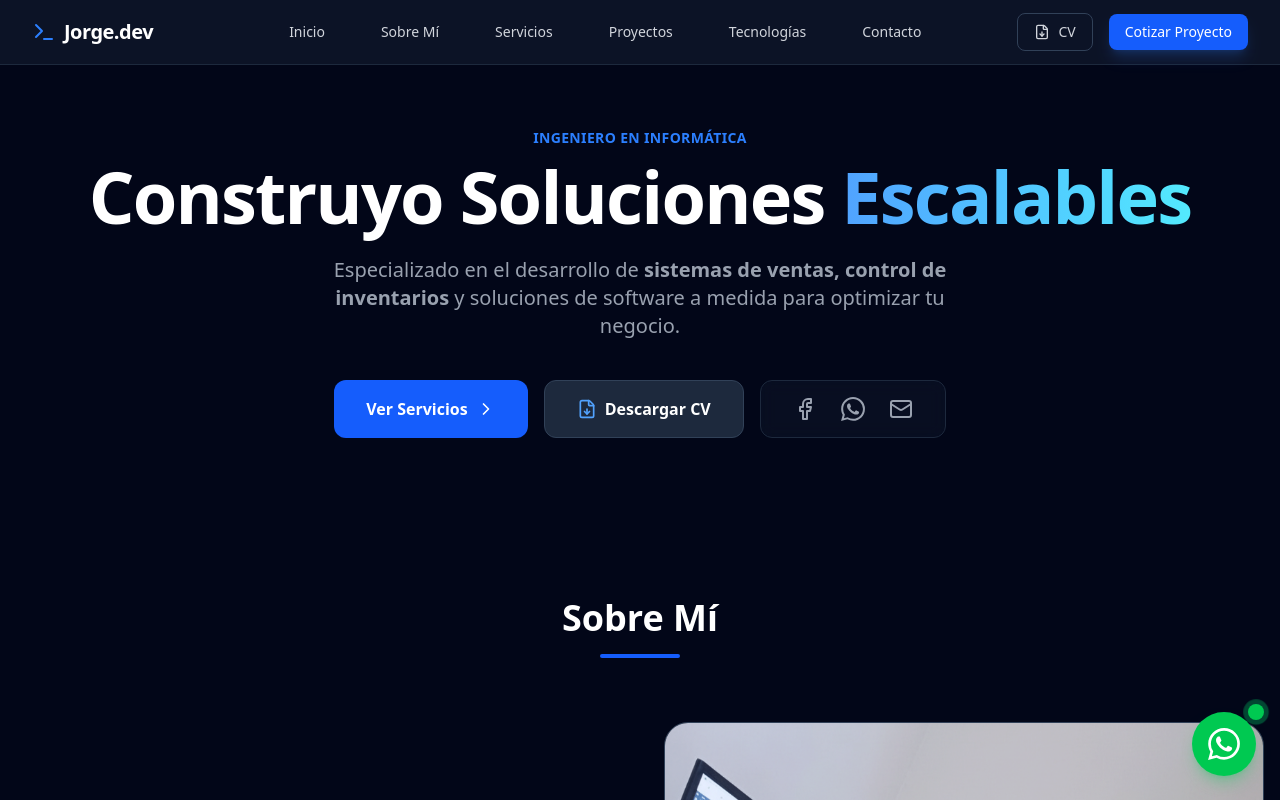
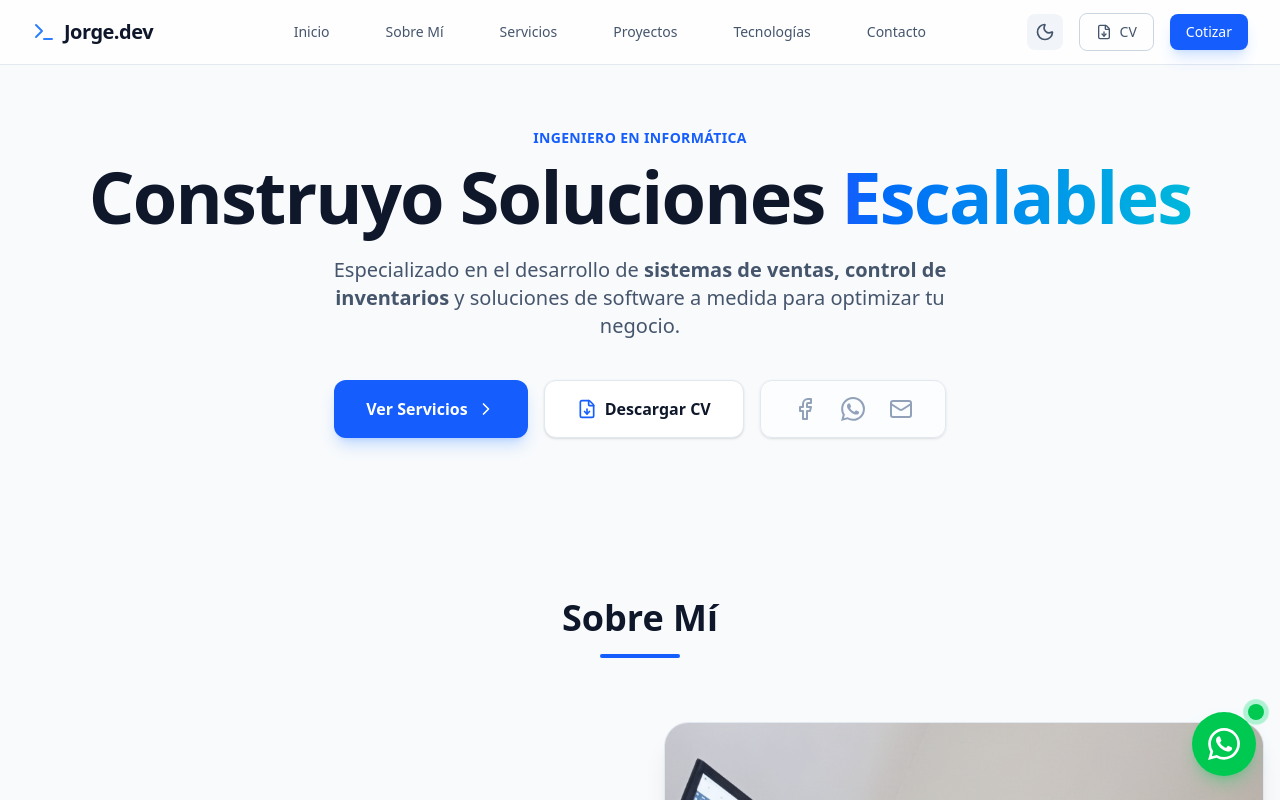
Before and after one commit to eduardoArequipa/cv, a React (Vite) app: page / in a window 1280 px wide. Shown: the top 800 px of the page. Built offline with nearby package versions, Linux system fonts and the light colour scheme.

Commit message:
añadiendo el modo oscuro

```diff
--- a/src/App.tsx
+++ b/src/App.tsx
@@ -10,7 +10,7 @@ import FloatingWhatsApp from './components/FloatingWhatsApp';
 
 function App() {
   return (
-    <div className="min-h-screen bg-slate-950 text-slate-200 selection:bg-blue-500/30">
+    <div className="min-h-screen bg-slate-50 dark:bg-slate-950 text-slate-900 dark:text-slate-200 selection:bg-blue-500/30 transition-colors duration-300">
       <Navbar />
       <main>
         <Hero />
--- a/src/index.css
+++ b/src/index.css
@@ -1,7 +1,13 @@
 @import "tailwindcss";
+
+@custom-variant dark (&:where(.dark, .dark *));
 
 @layer base {
   html {
     scroll-behavior: smooth;
   }
+
+  body {
+    @apply transition-colors duration-300;
+  }
 }
--- a/src/layout/Footer.tsx
+++ b/src/layout/Footer.tsx
@@ -1,6 +1,5 @@
-
 const Footer = () => (
-  <footer className="py-10 border-t border-slate-900 text-center text-gray-500 text-sm">
+  <footer className="py-10 border-t border-slate-200 dark:border-slate-900 text-center text-slate-500 dark:text-gray-500 text-sm bg-white dark:bg-slate-950 transition-colors duration-300">
     © {new Date().getFullYear()} Jorge.dev - Ingeniero en Informática.
   </footer>
 );
--- a/src/layout/Navbar.tsx
+++ b/src/layout/Navbar.tsx
@@ -1,8 +1,37 @@
 import { useState, useEffect } from 'react';
-import { Terminal, Menu, X, FileDown } from 'lucide-react';
+import { Terminal, Menu, X, FileDown, Sun, Moon } from 'lucide-react';
 
 const Navbar = () => {
   const [isOpen, setIsOpen] = useState(false);
+  const [isDark, setIsDark] = useState(true);
+
+  // Inicializar el tema desde localStorage o preferencia del sistema
+  useEffect(() => {
+    const savedTheme = localStorage.getItem('theme');
+    const systemPrefersDark = window.matchMedia('(prefers-color-scheme: dark)').matches;
+
+    if (savedTheme === 'dark' || (!savedTheme && systemPrefersDark)) {
+      setIsDark(true);
+      document.documentElement.classList.add('dark');
+    } else {
+      setIsDark(false);
+      document.documentElement.classList.remove('dark');
+    }
+  }, []);
+
+  const toggleTheme = () => {
+    setIsDark((prev) => {
+      const newVal = !prev;
+      if (newVal) {
+        document.documentElement.classList.add('dark');
+        localStorage.setItem('theme', 'dark');
+      } else {
+        document.documentElement.classList.remove('dark');
+        localStorage.setItem('theme', 'light');
+      }
+      return newVal;
+    });
+  };
 
   const navLinks = [
     { name: 'Inicio', href: '#inicio' },
@@ -21,22 +50,22 @@ const Navbar = () => {
   }, [isOpen]);
 
   return (
-    <nav className="fixed top-0 w-full z-50 bg-slate-900/80 backdrop-blur-md border-b border-slate-800">
+    <nav className="fixed top-0 w-full z-50 bg-white/80 dark:bg-slate-900/80 backdrop-blur-md border-b border-slate-200 dark:border-slate-800 transition-colors duration-300">
       <div className="max-w-7xl mx-auto px-4 sm:px-6 lg:px-8">
         <div className="flex items-center justify-between h-16">
           <div className="flex items-center gap-2">
             <Terminal className="w-6 h-6 text-blue-500" />
-            <span className="font-bold text-xl tracking-tight text-white">Jorge.dev</span>
+            <span className="font-bold text-xl tracking-tight text-slate-900 dark:text-white">Jorge.dev</span>
           </div>
 
           {/* Escritorio */}
           <div className="hidden md:block">
-            <div className="ml-10 flex items-baseline space-x-8">
+            <div className="ml-10 flex items-baseline space-x-4 lg:space-x-8">
               {navLinks.map((item) => (
                 <a
                   key={item.name}
                   href={item.href}
-                  className="text-gray-300 hover:text-blue-500 px-3 py-2 rounded-md text-sm font-medium transition-colors"
+                  className="text-slate-600 dark:text-gray-300 hover:text-blue-500 dark:hover:text-blue-400 px-3 py-2 rounded-md text-sm font-medium transition-colors"
                 >
                   {item.name}
                 </a>
@@ -45,24 +74,38 @@ const Navbar = () => {
           </div>
 
           <div className="hidden md:flex items-center gap-4">
+            <button
+              onClick={toggleTheme}
+              className="p-2 rounded-lg bg-slate-100 dark:bg-slate-800 text-slate-600 dark:text-yellow-400 hover:ring-2 hover:ring-blue-500 transition-all"
+              aria-label="Alternar modo de color"
+            >
+              {isDark ? <Sun className="w-5 h-5" /> : <Moon className="w-5 h-5" />}
+            </button>
             <a
               href="/CV_Jorge_Arequipa.pdf"
               download
-              className="flex items-center gap-2 text-gray-300 hover:text-white border border-slate-700 hover:border-blue-500 px-4 py-2 rounded-lg text-sm font-medium transition-all"
+              className="flex items-center gap-2 text-slate-600 dark:text-gray-300 hover:text-blue-600 dark:hover:text-white border border-slate-300 dark:border-slate-700 hover:border-blue-500 px-4 py-2 rounded-lg text-sm font-medium transition-all"
             >
               <FileDown className="w-4 h-4" />
               CV
             </a>
             <a href="#contacto" className="bg-blue-600 hover:bg-blue-700 text-white px-4 py-2 rounded-lg text-sm font-medium transition-all shadow-lg shadow-blue-500/20">
-              Cotizar Proyecto
+              Cotizar
             </a>
           </div>
 
           {/* Botón Móvil */}
-          <div className="md:hidden flex items-center">
+          <div className="md:hidden flex items-center gap-2">
+            <button
+              onClick={toggleTheme}
+              className="p-2 rounded-lg bg-slate-100 dark:bg-slate-800 text-slate-600 dark:text-yellow-400"
+              aria-label="Alternar modo de color"
+            >
+              {isDark ? <Sun className="w-5 h-5" /> : <Moon className="w-5 h-5" />}
+            </button>
             <button
               onClick={() => setIsOpen(!isOpen)}
-              className="text-gray-300 hover:text-white p-2"
+              className="text-slate-600 dark:text-gray-300 hover:text-blue-600 dark:hover:text-white p-2"
               aria-label="Menu principal"
             >
               {isOpen ? <X className="w-6 h-6" /> : <Menu className="w-6 h-6" />}
@@ -73,14 +116,14 @@ const Navbar = () => {
 
       {/* Menú Móvil Desplegable */}
       {isOpen && (
-        <div className="md:hidden bg-slate-900 border-b border-slate-800 animate-in slide-in-from-top duration-300">
+        <div className="md:hidden bg-white dark:bg-slate-900 border-b border-slate-200 dark:border-slate-800 animate-in slide-in-from-top duration-300">
           <div className="px-2 pt-2 pb-3 space-y-1 sm:px-3 text-center">
             {navLinks.map((item) => (
               <a
                 key={item.name}
                 href={item.href}
                 onClick={() => setIsOpen(false)}
-                className="text-gray-300 hover:text-blue-500 block px-3 py-4 rounded-md text-base font-medium border-b border-slate-800/50 last:border-0"
+                className="text-slate-600 dark:text-gray-300 hover:text-blue-500 block px-3 py-4 rounded-md text-base font-medium border-b border-slate-100 dark:border-slate-800/50 last:border-0"
               >
                 {item.name}
               </a>
@@ -89,7 +132,7 @@ const Navbar = () => {
               <a
                 href="/CV_Jorge_Arequipa.pdf"
                 download
-                className="flex items-center justify-center gap-2 border border-slate-700 text-gray-300 px-4 py-3 rounded-lg text-base font-medium"
+                className="flex items-center justify-center gap-2 border border-slate-300 dark:border-slate-700 text-slate-600 dark:text-gray-300 px-4 py-3 rounded-lg text-base font-medium"
               >
                 <FileDown className="w-5 h-5" />
                 Descargar CV
@@ -97,7 +140,7 @@ const Navbar = () => {
               <a
                 href="#contacto"
                 onClick={() => setIsOpen(false)}
-                className="bg-blue-600 text-white block px-4 py-3 rounded-lg text-base font-medium"
+                className="bg-blue-600 text-white block px-4 py-3 rounded-lg text-base font-medium text-center"
               >
                 Cotizar Proyecto
               </a>
--- a/src/sections/About.tsx
+++ b/src/sections/About.tsx
@@ -6,7 +6,7 @@ const About = () => {
     <section id="sobre-mí" className="py-20 px-4">
       <div className="max-w-7xl mx-auto">
         <div className="text-center mb-16">
-          <h2 className="text-3xl md:text-4xl font-bold text-white mb-4">Sobre Mí</h2>
+          <h2 className="text-3xl md:text-4xl font-bold text-slate-900 dark:text-white mb-4">Sobre Mí</h2>
           <div className="w-20 h-1 bg-blue-600 mx-auto rounded-full"></div>
         </div>
 
@@ -17,29 +17,29 @@ const About = () => {
             viewport={{ once: true }}
             className="space-y-6"
           >
-            <h3 className="text-2xl font-bold text-blue-400">¡Hola! Soy Jorge Eduardo</h3>
-            <p className="text-gray-400 leading-relaxed text-lg">
+            <h3 className="text-2xl font-bold text-blue-600 dark:text-blue-400">¡Hola! Soy Jorge Eduardo</h3>
+            <p className="text-slate-600 dark:text-gray-400 leading-relaxed text-lg">
               Soy <b>Ingeniero en Informática</b>, apasionado por la creación de soluciones tecnológicas que transforman negocios. Me especializo en el desarrollo de sistemas robustos y eficientes.
             </p>
-            <p className="text-gray-400 leading-relaxed">
+            <p className="text-slate-600 dark:text-gray-400 leading-relaxed">
               Mi enfoque no es solo escribir código, sino entender los problemas de mis clientes para entregar software que realmente aporte valor, desde el control de inventarios hasta la automatización de ventas.
             </p>
 
             <div className="grid grid-cols-1 sm:grid-cols-2 gap-4 pt-4">
-              <div className="flex items-center gap-3 text-gray-300">
-                <User className="text-blue-500 w-5 h-5" />
+              <div className="flex items-center gap-3 text-slate-700 dark:text-gray-300">
+                <User className="text-blue-600 dark:text-blue-500 w-5 h-5" />
                 <span>Jorge Eduardo Arequipa Cruz</span>
               </div>
-              <div className="flex items-center gap-3 text-gray-300">
-                <Calendar className="text-blue-500 w-5 h-5" />
+              <div className="flex items-center gap-3 text-slate-700 dark:text-gray-300">
+                <Calendar className="text-blue-600 dark:text-blue-500 w-5 h-5" />
                 <span>26 años (19 de Octubre, 1999)</span>
               </div>
-              <div className="flex items-center gap-3 text-gray-300">
-                <MapPin className="text-blue-500 w-5 h-5" />
+              <div className="flex items-center gap-3 text-slate-700 dark:text-gray-300">
+                <MapPin className="text-blue-600 dark:text-blue-500 w-5 h-5" />
                 <span>Tarija, Bolivia</span>
               </div>
-              <div className="flex items-center gap-3 text-gray-300">
-                <GraduationCap className="text-blue-500 w-5 h-5" />
+              <div className="flex items-center gap-3 text-slate-700 dark:text-gray-300">
+                <GraduationCap className="text-blue-600 dark:text-blue-500 w-5 h-5" />
                 <span>Ingeniero en Informática</span>
               </div>
             </div>
@@ -51,16 +51,16 @@ const About = () => {
             viewport={{ once: true }}
             className="relative"
           >
-            <div className="aspect-square bg-slate-800 rounded-3xl border border-slate-700 overflow-hidden group relative">
+            <div className="aspect-square bg-slate-100 dark:bg-slate-800 rounded-3xl border border-slate-200 dark:border-slate-700 overflow-hidden group relative shadow-xl">
                <img
                 src="/foto-perfil.png"
                 alt="Jorge Eduardo Arequipa Cruz"
                 className="w-full h-full object-cover group-hover:scale-105 transition-transform duration-500"
                />
-               <div className="absolute inset-0 bg-blue-600/10 group-hover:bg-transparent transition-colors duration-500"></div>
+               <div className="absolute inset-0 bg-blue-600/5 group-hover:bg-transparent transition-colors duration-500"></div>
 
-               <div className="absolute bottom-6 left-6 right-6 p-6 bg-slate-900/90 backdrop-blur-sm border border-slate-800 rounded-2xl shadow-xl">
-                 <p className="text-blue-400 font-bold italic">"La ingeniería es el arte de hacer realidad lo imposible."</p>
+               <div className="absolute bottom-6 left-6 right-6 p-6 bg-white/90 dark:bg-slate-900/90 backdrop-blur-sm border border-slate-200 dark:border-slate-800 rounded-2xl shadow-xl">
+                 <p className="text-blue-600 dark:text-blue-400 font-bold italic">"La ingeniería es el arte de hacer realidad lo imposible."</p>
                </div>
             </div>
           </motion.div>
--- a/src/sections/Hero.tsx
+++ b/src/sections/Hero.tsx
@@ -15,35 +15,35 @@ const Hero = () => {
           transition={{ duration: 0.5 }}
           className="text-center"
         >
-          <h2 className="text-blue-500 font-semibold tracking-wide uppercase text-sm mb-3">Ingeniero en Informática</h2>
-          <h1 className="text-5xl md:text-7xl font-extrabold text-white mb-6 tracking-tight">
-            Construyo Soluciones <span className="text-transparent bg-clip-text bg-linear-to-r from-blue-400 to-cyan-300">Escalables</span>
+          <h2 className="text-blue-600 dark:text-blue-500 font-semibold tracking-wide uppercase text-sm mb-3">Ingeniero en Informática</h2>
+          <h1 className="text-5xl md:text-7xl font-extrabold text-slate-900 dark:text-white mb-6 tracking-tight">
+            Construyo Soluciones <span className="text-transparent bg-clip-text bg-linear-to-r from-blue-600 to-cyan-500 dark:from-blue-400 dark:to-cyan-300">Escalables</span>
           </h1>
-          <p className="text-gray-400 text-lg md:text-xl max-w-2xl mx-auto mb-10">
+          <p className="text-slate-600 dark:text-gray-400 text-lg md:text-xl max-w-2xl mx-auto mb-10">
             Especializado en el desarrollo de <b>sistemas de ventas, control de inventarios</b> y soluciones de software a medida para optimizar tu negocio.
           </p>
           <div className="flex flex-col sm:flex-row gap-4 justify-center">
-            <a href="#servicios" className="flex items-center justify-center gap-2 bg-blue-600 hover:bg-blue-700 text-white px-8 py-4 rounded-xl font-semibold transition-all group">
+            <a href="#servicios" className="flex items-center justify-center gap-2 bg-blue-600 hover:bg-blue-700 text-white px-8 py-4 rounded-xl font-semibold transition-all group shadow-lg shadow-blue-500/25">
               Ver Servicios
               <ChevronRight className="w-5 h-5 group-hover:translate-x-1 transition-transform" />
             </a>
             <a
               href="/CV_Jorge_Arequipa.pdf"
               download
-              className="flex items-center justify-center gap-2 bg-slate-800 hover:bg-slate-700 text-white px-8 py-4 rounded-xl font-semibold border border-slate-700 transition-all"
+              className="flex items-center justify-center gap-2 bg-white dark:bg-slate-800 hover:bg-slate-50 dark:hover:bg-slate-700 text-slate-900 dark:text-white px-8 py-4 rounded-xl font-semibold border border-slate-200 dark:border-slate-700 transition-all shadow-sm"
             >
-              <FileDown className="w-5 h-5 text-blue-400" />
+              <FileDown className="w-5 h-5 text-blue-600 dark:text-blue-400" />
               Descargar CV
             </a>
-            <div className="flex items-center justify-center gap-6 px-8 py-4 bg-slate-900/50 rounded-xl border border-slate-800 backdrop-blur-sm">
+            <div className="flex items-center justify-center gap-6 px-8 py-4 bg-white/50 dark:bg-slate-900/50 rounded-xl border border-slate-200 dark:border-slate-800 backdrop-blur-sm shadow-sm">
               <a href="https://www.facebook.com/profile.php?id=61585269801188" target="_blank" rel="noopener noreferrer" aria-label="Facebook">
-                <Facebook className="w-6 h-6 text-gray-400 hover:text-blue-500 cursor-pointer transition-colors" />
+                <Facebook className="w-6 h-6 text-slate-400 hover:text-blue-600 dark:hover:text-blue-500 cursor-pointer transition-colors" />
               </a>
               <a href={whatsappUrl} target="_blank" rel="noopener noreferrer" aria-label="WhatsApp">
-                <WhatsAppIcon className="w-6 h-6 text-gray-400 hover:text-green-500 cursor-pointer transition-colors" />
+                <WhatsAppIcon className="w-6 h-6 text-slate-400 hover:text-green-600 dark:hover:text-green-500 cursor-pointer transition-colors" />
               </a>
               <a href="mailto:jorgearecruz@gmail.com" aria-label="Email">
-                <Mail className="w-6 h-6 text-gray-400 hover:text-white cursor-pointer transition-colors" />
+                <Mail className="w-6 h-6 text-slate-400 hover:text-slate-900 dark:hover:text-white cursor-pointer transition-colors" />
               </a>
             </div>
           </div>
--- a/src/sections/Services.tsx
+++ b/src/sections/Services.tsx
@@ -26,12 +26,12 @@ const Services = () => {
   ];
 
   return (
-    <section id="servicios" className="py-20 px-4 bg-slate-900/50">
+    <section id="servicios" className="py-20 px-4 bg-slate-100/50 dark:bg-slate-900/50">
       <div className="max-w-7xl mx-auto">
         <div className="text-center mb-16">
-          <h2 className="text-3xl md:text-4xl font-bold text-white mb-4">Soluciones Informáticas</h2>
+          <h2 className="text-3xl md:text-4xl font-bold text-slate-900 dark:text-white mb-4">Soluciones Informáticas</h2>
           <div className="w-20 h-1 bg-blue-600 mx-auto rounded-full"></div>
-          <p className="text-gray-400 mt-4 max-w-2xl mx-auto">
+          <p className="text-slate-600 dark:text-gray-400 mt-4 max-w-2xl mx-auto">
             Especializado en crear herramientas que impulsan el crecimiento y la organización de tu negocio.
           </p>
         </div>
```
Also changed, not shown: src/components/ServiceCard.tsx (+4 -4 lines), src/sections/Contact.tsx (+5 -5 lines), src/sections/Projects.tsx (+5 -5 lines), src/sections/Technologies.tsx (+4 -4 lines), 1 other file (tests, documents, lock files or other folders).
